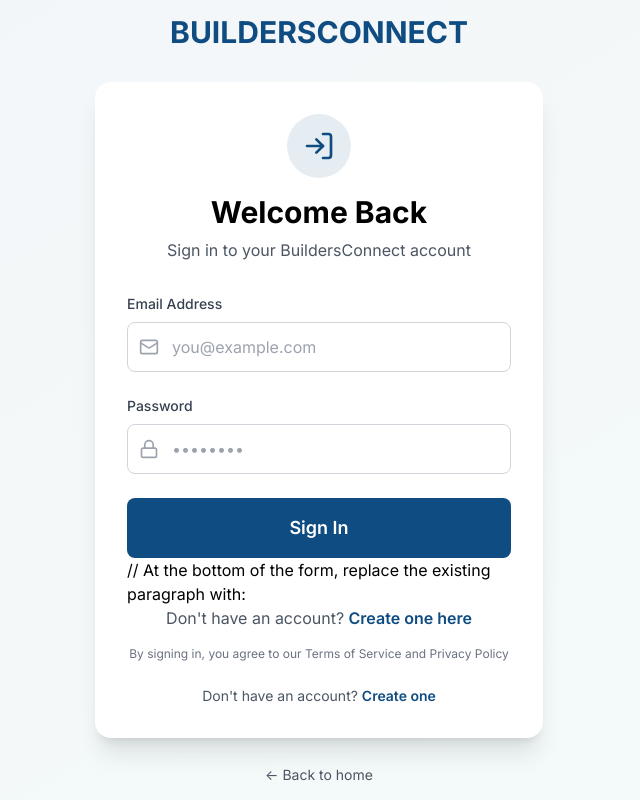
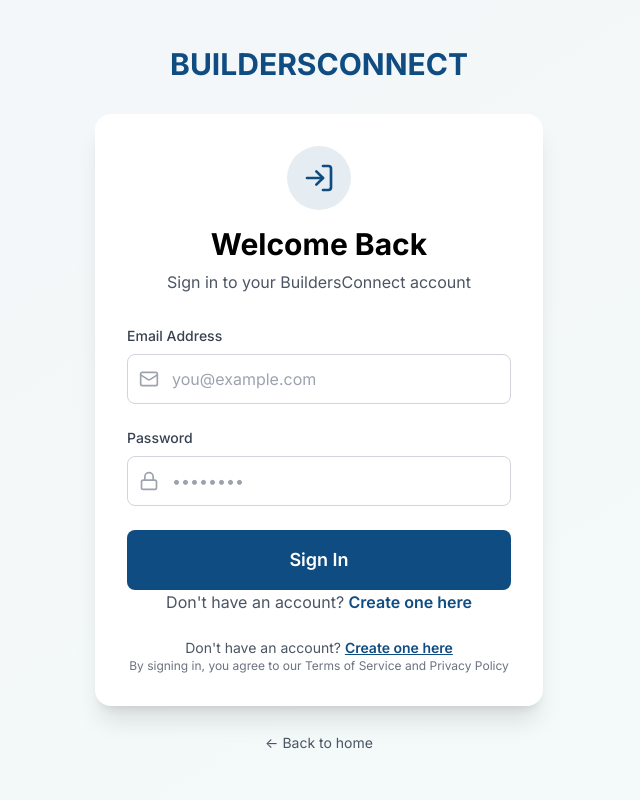
Before and after one commit to Phil-GCN/Builders-Connect1, a React (Vite) app: page /login in a window 1280 px wide. Shown: the whole page, without its empty margins (321-961 px from the left). Built offline with nearby package versions, Linux system fonts and the light colour scheme.

Commit message:
Update Login.tsx

```diff
--- a/src/pages/auth/Login.tsx
+++ b/src/pages/auth/Login.tsx
@@ -116,7 +116,6 @@ const Login: React.FC = () => {
             </Button>
           </form>
 
-          // At the bottom of the form, replace the existing paragraph with:
           <div className="space-y-4">
             <p className="text-center text-gray-600">
               Don't have an account?{' '}
@@ -124,17 +123,17 @@ const Login: React.FC = () => {
                 Create one here
               </Link>
             </p>
-            <p className="text-center text-xs text-gray-500">
-              By signing in, you agree to our Terms of Service and Privacy Policy
-            </p>
           </div>
 
           <p className="mt-6 text-center text-sm text-gray-600">
             Don't have an account?{' '}
-            <Link to="/signup" className="text-primary hover:text-primary/80 font-semibold">
-              Create one
+            <Link to="/signup" className="text-primary hover:text-primary/80 underline font-semibold">
+              Create one here
             </Link>
           </p>
+          <p className="text-center text-xs text-gray-500">
+              By signing in, you agree to our Terms of Service and Privacy Policy
+            </p>
         </div>
 
         <div className="text-center mt-6">
```
